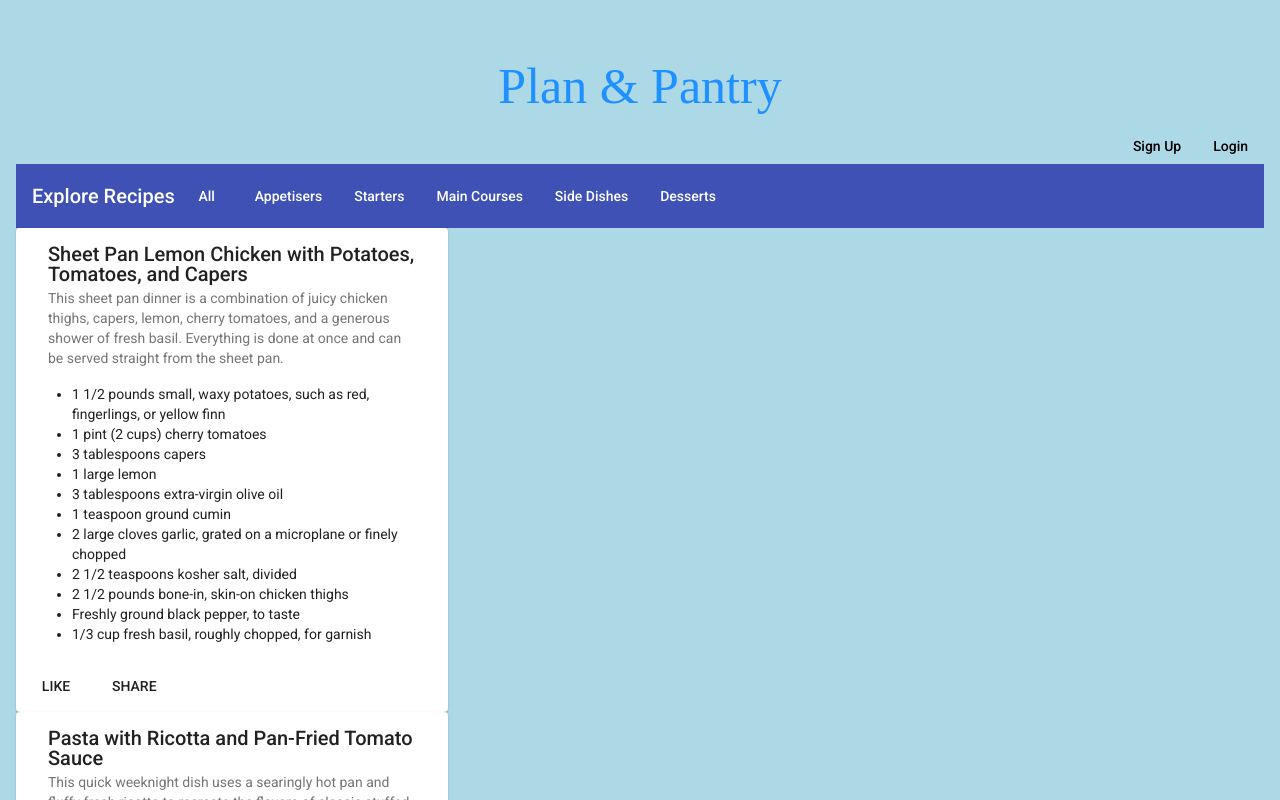
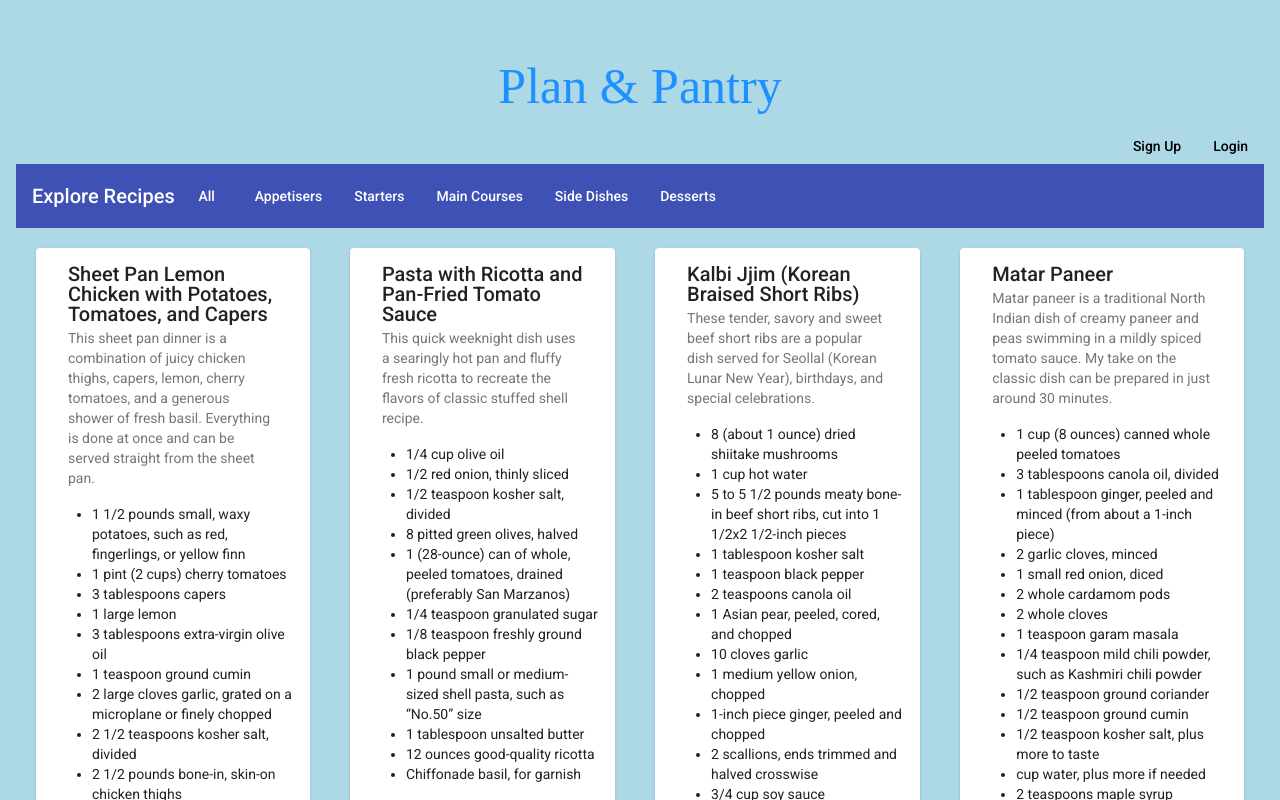
Before and after one commit to Web-Science-Team/plan-and-pantry, an Angular app in the folder web/frontend/project/: page /recipes-component in a window 1280 px wide. Shown: the top 800 px of the page. Built offline with nearby package versions, Linux system fonts and the light colour scheme.

Commit message:
Update recipes.component.css

```diff
--- a/web/frontend/project/src/app/recipes/recipes.component.css
+++ b/web/frontend/project/src/app/recipes/recipes.component.css
@@ -1,3 +1,9 @@
 .example-card {
-    max-width: 400px;
+    max-width: 350px;
+    margin: 20px;
   }
+
+  #bodyblock {
+    display: grid;
+    grid-template-columns: auto auto auto auto;
+  }
```
